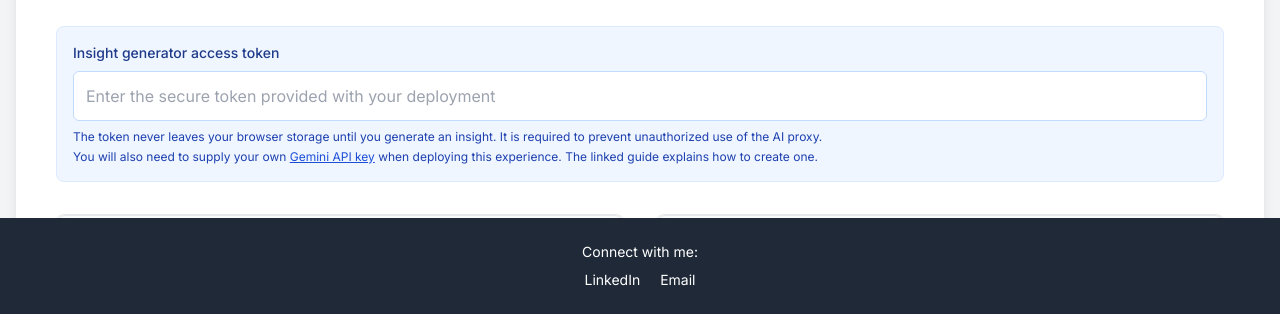
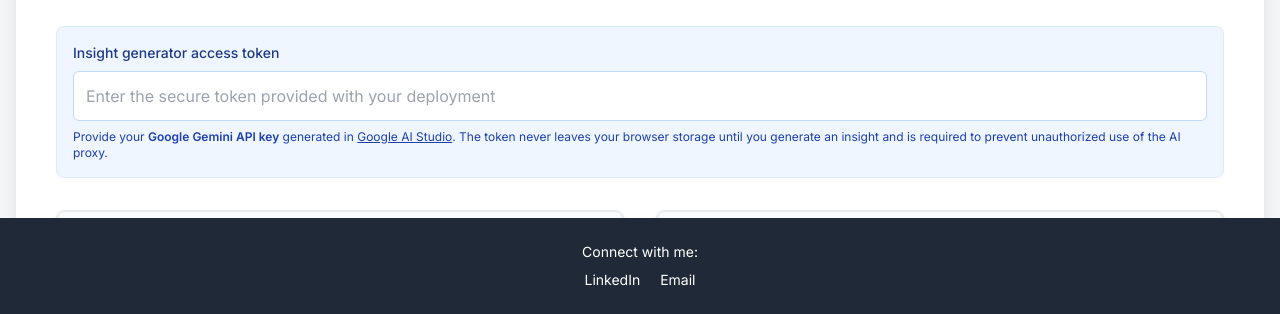
Before and after one commit to sundar021180/Sundar-Raman-Profile, a plain HTML site: page index.html in a window 1280 px wide. Shown: the part 486-800 px from the top of the page. Drawn offline with nearby package versions, Linux system fonts and the light colour scheme.

Commit message:
Update index.html

```diff
--- a/index.html
+++ b/index.html
@@ -103,9 +103,13 @@
                         autocomplete="off"
                         aria-describedby="accessTokenHelp"
                     />
-                    <p id="accessTokenHelp" class="text-xs text-blue-800 space-y-1">
-                        <span class="block">The token never leaves your browser storage until you generate an insight. It is required to prevent unauthorized use of the AI proxy.</span>
-                        <span class="block">You will also need to supply your own <a href="https://ai.google.dev/gemini-api/docs/api-key" class="underline text-blue-700 hover:text-blue-900" target="_blank" rel="noopener noreferrer">Gemini API key</a> when deploying this experience. The linked guide explains how to create one.</span>
+                    <p id="accessTokenHelp" class="text-xs text-blue-800">
+                        Provide your <span class="font-semibold">Google Gemini API key</span> generated in <a
+                            href="https://aistudio.google.com/app/apikey"
+                            class="underline hover:text-blue-600"
+                            rel="noopener noreferrer"
+                            target="_blank"
+                        >Google AI Studio</a>. The token never leaves your browser storage until you generate an insight and is required to prevent unauthorized use of the AI proxy.
                     </p>
                 </div>
                 <div class="grid grid-cols-1 md:grid-cols-2 gap-8">
```
